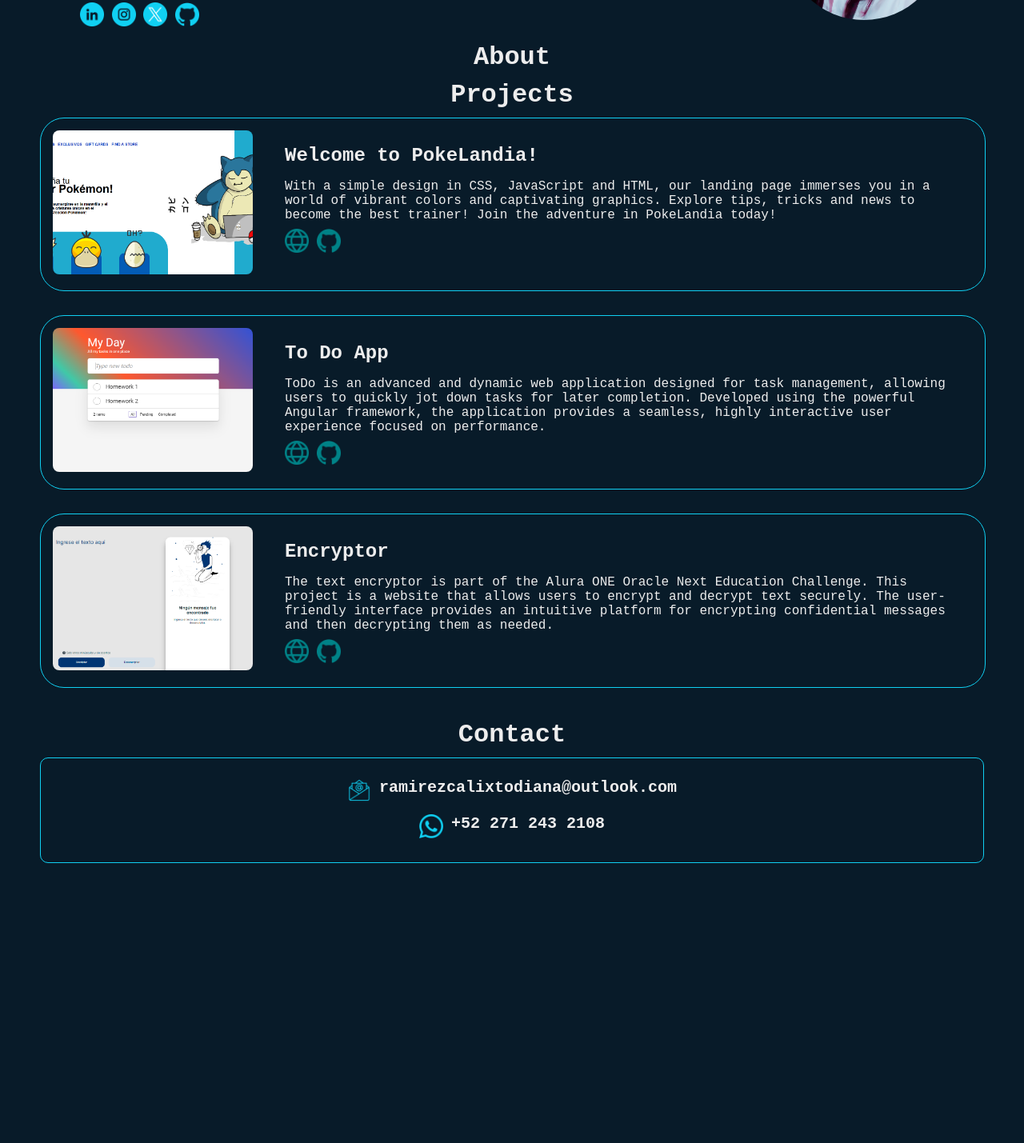
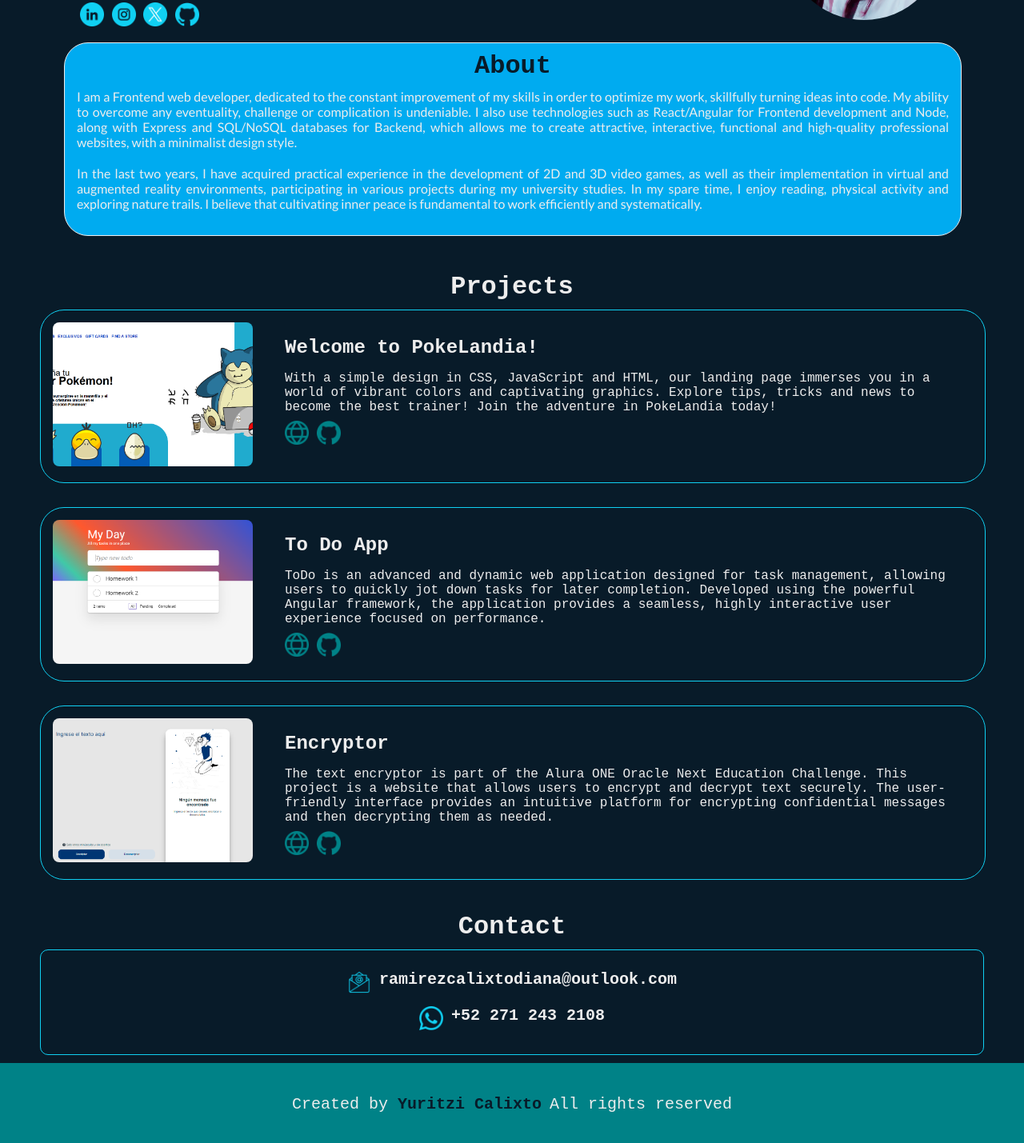
Before and after one commit to yuritzicalixto/portfolio-calixtoyuritzi, a plain HTML site: page index.html in a window 1280 px wide. Shown: the part 310-1739 px from the top of the page at 80% size. Before the commit the page ends 1399 px from the top, so only its background shows below. Drawn offline with Linux system fonts and the light colour scheme; a web font is replaced by a local one.

Commit message:
Diseño completo

```diff
--- a/css/style.css
+++ b/css/style.css
@@ -118,11 +118,33 @@ body{
     margin-top: 15px;
 }
 .about-descript h1{
-    color: var(--text);
+    color: var(--primary);
     font-size: 32px;
     text-align: center;
+    margin-top: 10px;
+}
+.main-about{
+    display: flex;
+    flex-direction: column;
+    margin: 15px 80px 15px 80px;
+}
+.parrafo {
+    color: var(--text);
+    font-family: "Lato", sans-serif;
+    font-size: var(--md);
+    padding: 10px 15px 10px 15px;
+    text-align: justify;
+}
+.about-descript{
+    width: 100%;
+    height: 100%;
+    background-color: var(--block);
+    border: 1px solid var(--text);
+    /* opacity: 8%; */
+    border-radius: 30px;
+    margin-bottom: 30px;
+}
 
-}
 /*============ END ABOUT =============*/
 
 /*============ START PROJECTS =============*/
@@ -222,3 +244,30 @@ body{
 .contact-img img, .contact-text h2{
     margin: 5px;
 }
+/*END CONTACT*/
+
+/*START FOOTER*/
+.footer{
+    display: flex;
+    flex-direction: row;
+    width: auto;
+    height: 100px;
+    background-color: var(--secondary);
+    justify-content: center;
+}
+.footer-creator strong{
+    color: var(--primary);
+}
+.footer-creator, .footer-derechos p{
+    font-size: var(--lg);
+    color: var(--text);
+}
+.footer-creator, .footer-derechos{
+    margin-top: 40px;
+}
+.footer-creator{
+    margin-right: 5px;
+}
+.footer-derechos{
+    margin-left: 5px;
+}
--- a/index.html
+++ b/index.html
@@ -37,13 +37,16 @@
             <div class="home-descript">
                 <h3>Hi. It's me</h3>
             <h1>Yuritzi Calixto</h1>
-            <h3>And I'm a <strong>Front-End Developer</strong></h3>
-            <p>Lorem ipsum, dolor sit amet consectetur adipisicing elit. Consequuntur mollitia enim sit tempore maiores quod omnis distinctio velit exercitationem. Adipisci totam saepe perspiciatis quo corporis et explicabo praesentium excepturi quam?</p>
+            <h3>And I'm a <strong>Front-End Web Developer</strong></h3>
+            <p>I'm a Front-End web developer with the skills to overcome challenges. I leverage technologies like React/Angular and Node/Express to build applications that interact with both SQL and NoSQL databases. Additionally, I have experience in game development and virtual reality. In my free time, I enjoy reading, exercising, and hiking.</p>
             <div class="descript-social">
-                <img src="./assets/icon/linkedin.png" alt="Linkedin">
-                <img src="./assets/icon/instagram.png" alt="Instagram">
-                <img src="./assets/icon/x.png" alt="X">
-                <img src="./assets/icon/github.png" alt="GitHub">
+                <a href="https://www.linkedin.com/in/calixtoyuritzi/" target="_blank"><img src="./assets/icon/linkedin.png" alt="Linkedin"></a>
+
+                <a href="https://www.instagram.com/calixtoyuritzi/" target="_blank"><img src="./assets/icon/instagram.png" alt="Instagram"></a>
+
+                <a href="https://twitter.com/CalixtoYuritzi" target="_blank"><img src="./assets/icon/x.png" alt="X"></a>
+
+                <a href="https://github.com/yuritzicalixto" target="_blank"><img src="./assets/icon/github.png" alt="GitHub"></a>
             </div>
             </div>
 
@@ -55,9 +58,10 @@
         <section id="about" class="main-about">
             <div class="about-descript">
                 <h1>About</h1>
-                <p></p>
-                <p></p>
-                <p></p>
+                <p class="parrafo parrafo-one">I am a Frontend web developer, dedicated to the constant improvement of my skills in order to optimize my work, skillfully turning ideas into code. My ability to overcome any eventuality, challenge or complication is undeniable. I also use technologies such as React/Angular for Frontend development and Node, along with Express and SQL/NoSQL databases for Backend, which allows me to create attractive, interactive, functional and high-quality professional websites, with a minimalist design style.</p>
+
+                <p class="parrafo parrafo-three">In the last two years, I have acquired practical experience in the development of 2D and 3D video games, as well as their implementation in virtual and augmented reality environments, participating in various projects during my university studies. In my spare time, I enjoy reading, physical activity and exploring nature trails. I believe that cultivating inner peace is fundamental to work efficiently and systematically.</p>
+                <p class="parrafo parrafo-four"></p>
             </div>
         </section>
 
@@ -138,8 +142,12 @@
         </section>
     </main>
     <footer class="footer">
-        <section class="footer-creator"></section>
-        <section class="footer-derechos"></section>
+        <section class="footer-creator">
+            <p>Created by <strong>Yuritzi Calixto</strong></p>
+        </section>
+        <section class="footer-derechos">
+            <p>All rights reserved</p>
+        </section>
     </footer>
 </body>
 </html>
```
